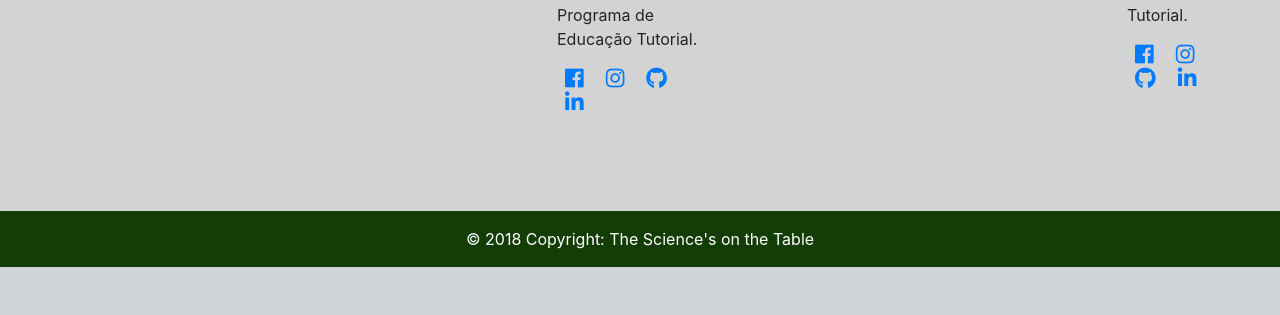
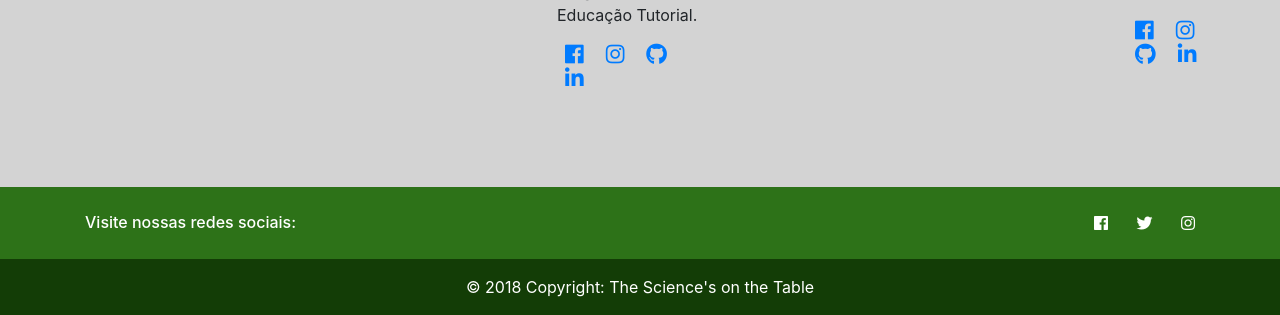
Before and after one commit to emilysombra/blog, a PHP site: page /sobre.php in a window 1280 px wide. Shown: the part 1035-1350 px from the top of the page. Before the commit the page ends 1302 px from the top, so only its background shows below. Run offline with PHP 8.4, Linux system fonts and the light colour scheme; some libraries are stand-ins or nearby versions.

Commit message:
Pagina Sobre, Rodapé atualizados e Página Contato iniciada

```diff
--- a/css/main.css
+++ b/css/main.css
@@ -11,6 +11,9 @@ body{
 }
 
 #rodape{
-    background: #133d06;
     color:white;
 }
+
+#rodape-copyright{
+    background: #133d06;
+}
--- a/includes/menu.php
+++ b/includes/menu.php
@@ -18,7 +18,7 @@
                 </li>
 
                 <li class="nav-item">
-                    <a class="nav-link" href="#">Contato</a>
+                    <a class="nav-link" href="contato.php">Contato</a>
                 </li>
             </ul>
 
--- a/includes/rodape.php
+++ b/includes/rodape.php
@@ -1,5 +1,30 @@
-    <footer class="page-footer font-small" id=rodape>
-        <div class="footer-copyright text-center py-3">
+    <footer class="page-footer font-small" id="rodape">
+        <!-- elementos do rodapé -->
+        <div style="background-color: #2d7218;">
+            <div class="container">
+                <div class="row py-4 d-flex align-items-center">
+                    <div class="col-md-6 col-lg-5 text-center text-md-left mb-4 mb-md-0">
+                        <h6 class="mb-0">Visite nossas redes sociais:</h6>
+                    </div>
+                    <div class="col-md-6 col-lg-7 text-center text-md-right">
+                        <a class="fb-ic" href="#" style="color: white;">
+                            <i class="fab fa-facebook white-text mr-4"> </i>
+                        </a>
+                        <a class="tw-ic" href="#" style="color: white;">
+                            <i class="fab fa-twitter white-text mr-4"> </i>
+                        </a>
+                        <a class="ins-ic" href="#" style="color: white;">
+                            <i class="fab fa-instagram white-text"> </i>
+                        </a>
+
+                    </div>
+
+                </div>
+
+            </div>
+        </div>
+        <!-- copyright -->
+        <div class="footer-copyright text-center py-3" id="rodape-copyright">
             © 2018 Copyright: The Science's on the Table
         </div>
     </footer>
--- a/sobre.php
+++ b/sobre.php
@@ -1,5 +1,5 @@
 <?php include "includes/head.php" ?>
-    <title>The Science's on the Table - Página Inicial</title>
+    <title>The Science's on the Table - Sobre</title>
 </head>
 
 <!-- corpo do site -- >
@@ -26,7 +26,7 @@
             <!-- sobre os autores -->
             <section class="team-section my-5">
                 <h2 class="h1-responsive font-weight-bold text-center my-5">Nossa Equipe</h2>
-                <p class="grey-text text-center w-responsive mx-auto mb-5">Lorem ipsum dolor sit amet, consectetur adipisicing elit. Fugit, error amet numquam iure provident voluptate esse quasi, veritatis totam voluptas nostrum quisquam eum porro a pariatur veniam.</p>
+                <p class="grey-text text-center w-responsive mx-auto mb-5">Estes são os criadores e autores do blog:</p>
 
                 <!-- exibir autores em linha -->
                 <div class="row text-center text-md-left">
```
Also changed, not shown: contato.php (added, +33 -0 lines).
